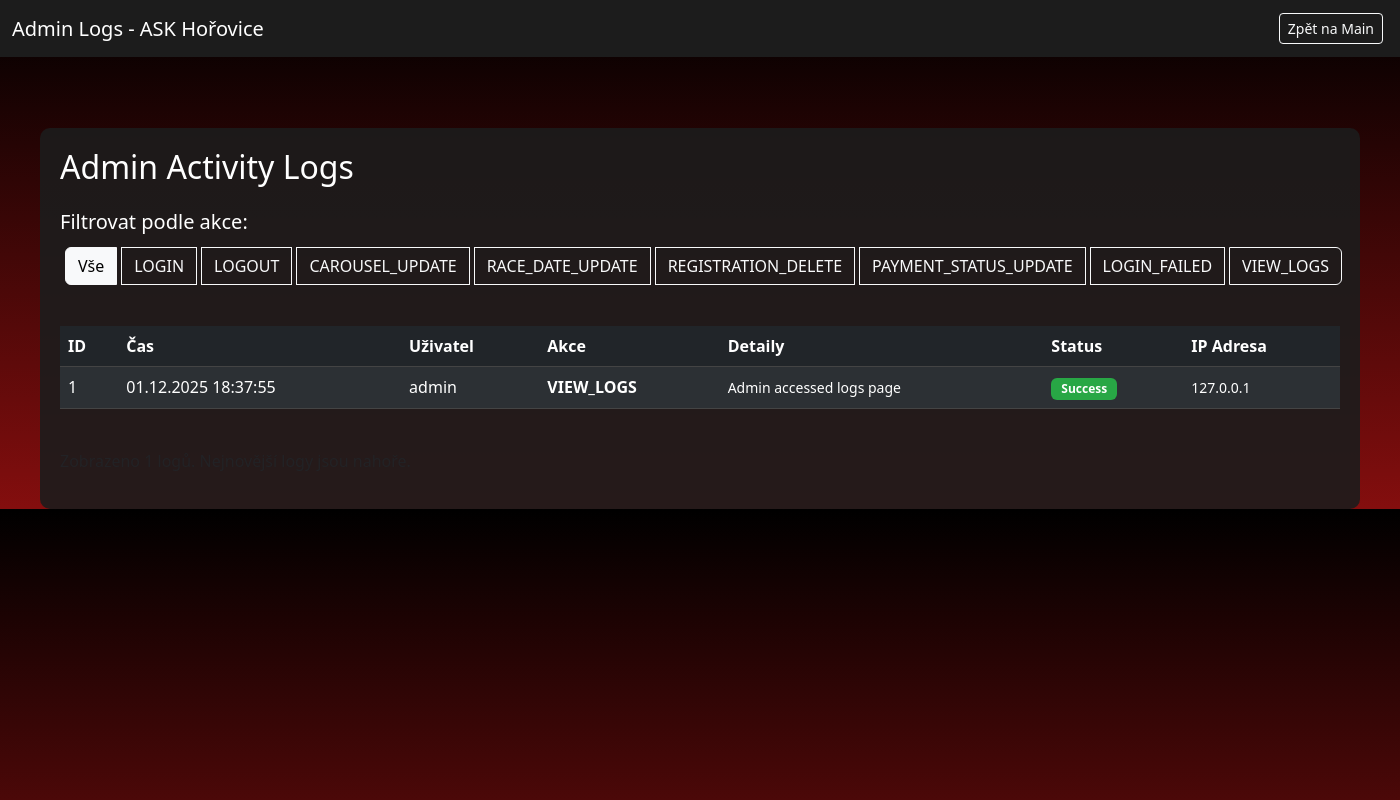
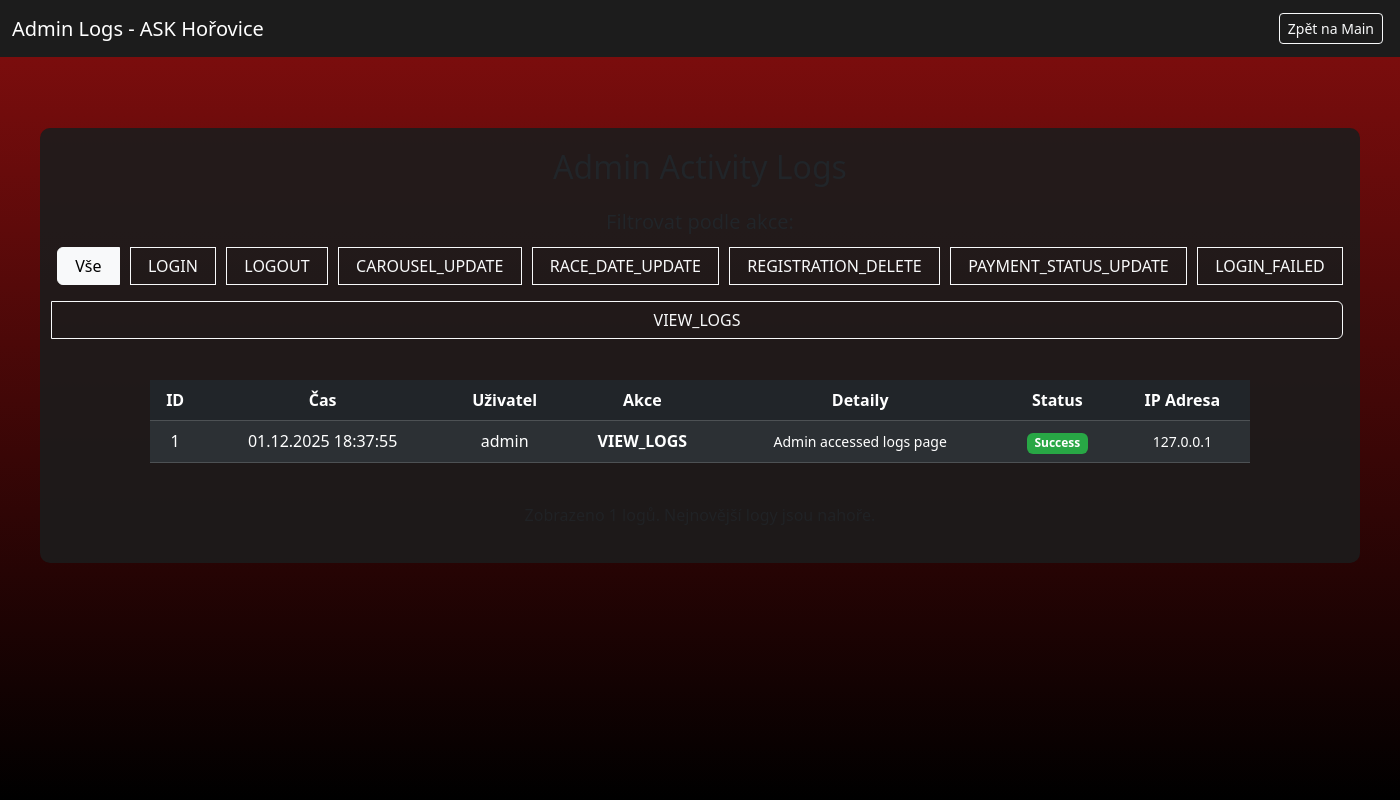
Before and after one commit to Mir04ange/ASZhoroviceWebphp, a PHP site: page /back/view_logs.php in a window 1400 px wide. Run offline with PHP 8.4, Linux system fonts and the light colour scheme; a user stored in the database is signed in; data that the repository does not hold is empty; some libraries are stand-ins or nearby versions.

Commit message:
Styling logu + rozdeleni styles do vlastnich css

```diff
--- a/back/view_logs.php
+++ b/back/view_logs.php
@@ -14,7 +14,6 @@ $logger->log('VIEW_LOGS', 'Admin accessed logs page', 'success');
 
 $filter_action = isset($_GET['action']) ? $_GET['action'] : null;
 $logs = $logger->getLogs(200, $filter_action);
-
 $actions_list = array('LOGIN', 'LOGOUT', 'CAROUSEL_UPDATE', 'RACE_DATE_UPDATE', 'REGISTRATION_DELETE', 'PAYMENT_STATUS_UPDATE', 'LOGIN_FAILED', 'VIEW_LOGS');
 
 ?>
@@ -25,76 +24,26 @@ $actions_list = array('LOGIN', 'LOGOUT', 'CAROUSEL_UPDATE', 'RACE_DATE_UPDATE',
     <meta charset="UTF-8">
     <meta name="viewport" content="width=device-width, initial-scale=1.0">
     <title>Admin Logs - ASK Hořovice</title>
+    <link rel="stylesheet" href="/front/css/backLogsStyle.css">
     <link rel="stylesheet" href="../front/node_modules/bootstrap/dist/css/bootstrap.min.css">
-    <style>
-        body {
-            background: linear-gradient(0deg, #840e0eff, #000000);
-            color: #fff;
-            padding-top: 80px;
-        }
-        .navbar {
-            background-color: #1c1c1cff;
-        }
-        .container {
-            background-color: rgba(28, 28, 28, 0.9);
-            border-radius: 10px;
-            padding: 20px;
-            margin-top: 30px;
-        }
-        table {
-            border-color: #444;
-        }
-        th, td {
-            border-color: #444;
-            padding: 12px;
-        }
-        th {
-            background-color: rgba(100, 0, 0, 0.5);
-            font-weight: bold;
-        }
-        tr:hover {
-            background-color: rgba(100, 100, 100, 0.2);
-        }
-        .badge {
-            padding: 5px 10px;
-        }
-        .success {
-            background-color: #28a745;
-        }
-        .failed {
-            background-color: #dc3545;
-        }
-        .btn {
-            margin: 5px;
-        }
-        a {
-            color: #0275d8;
-            text-decoration: none;
-        }
-        a:hover {
-            text-decoration: underline;
-        }
-        .filter-section {
-            margin-bottom: 20px;
-        }
-    </style>
+
 </head>
 <body>
 
 <nav class="navbar navbar-dark fixed-top">
     <div class="container-fluid">
         <span class="navbar-brand mb-0 h1">Admin Logs - ASK Hořovice</span>
-        <a href="../front/main.php" class="btn btn-outline-light btn-sm">Zpět na Main</a>
+        <a href="../front/main.php" class="btn btn-outline-light btn-sm prettier">Zpět na Main</a>
     </div>
 </nav>
 
 <div class="container mt-5">
     <h2 class="mb-4">Admin Activity Logs</h2>
 
-    <div class="filter-section">
+    <div class="filter-section ">
         <h5>Filtrovat podle akce:</h5>
-        <div class="btn-group mb-3" role="group">
-            <a href="?action=" class="btn btn-outline-light <?php echo $filter_action === null ? 'active' : ''; ?>">Vše</a>
+        <div class="btn-group mb-3 " role="group">
+            <a href="?action=" class="btn btn-outline-light prettier <?php echo $filter_action === null ? 'active' : ''; ?>">Vše</a>
             <?php foreach ($actions_list as $act): ?>
                 <a href="?action=<?php echo urlencode($act); ?>" class="btn btn-outline-light <?php echo $filter_action === $act ? 'active' : ''; ?>">
                     <?php echo $act; ?>
--- /dev/null
+++ b/front/css/backLogsStyle.css
@@ -0,0 +1,112 @@
+body {
+            /* Use a fixed, full-viewport gradient to avoid tiling/glitches on some displays */
+            min-height: 100vh;
+            margin: 0;
+            background: linear-gradient(180deg, #840e0eff 0%, #000000 100%);
+            background-attachment: fixed;
+            background-repeat: no-repeat;
+            background-size: cover;
+            color: #fff;
+            padding-top: 80px;
+            -webkit-font-smoothing: antialiased;
+            -moz-osx-font-smoothing: grayscale;
+        }
+        .navbar {
+            background-color: #1c1c1cff;
+        }
+        .container {
+            background-color: rgba(28, 28, 28, 0.9);
+            border-radius: 10px;
+            padding: 20px;
+            margin-top: 30px;
+            text-align: center; /* center headings and inline elements inside container */
+        }
+        table {
+            border-color: #444;
+        }
+        /* Center the table container so the table appears centered on wide screens */
+        .table-responsive {
+            display: flex;
+            justify-content: center;
+        }
+
+        /* Keep table content centered but prevent it from stretching too wide */
+        .table-responsive .table {
+            display: inline-table;
+            max-width: 1100px; /* reasonable max width for readability */
+            width: 100%;
+        }
+        th, td {
+            border-color: #444;
+            padding: 12px;
+            vertical-align: middle;
+            text-align: center; /* center table cell content */
+            word-break: break-word;
+        }
+        th {
+            background-color: rgba(100, 0, 0, 0.5);
+            font-weight: bold;
+        }
+        tr:hover {
+            background-color: rgba(100, 100, 100, 0.2);
+        }
+
+        /* On small screens, let the table fill the container normally */
+        @media (max-width: 767px) {
+            .table-responsive {
+                display: block;
+            }
+            .table-responsive .table {
+                display: table;
+                width: 100%;
+                max-width: none;
+            }
+        }
+        .badge {
+            padding: 5px 10px;
+        }
+        .success {
+            background-color: #28a745;
+        }
+        .failed {
+            background-color: #dc3545;
+        }
+        .btn {
+            margin: 5px;
+        }
+        a {
+            color: #0275d8;
+            text-decoration: none;
+        }
+        a:hover {
+            text-decoration: underline;
+        }
+        .filter-section {
+            margin-bottom: 20px;
+        }
+
+        /* Center the action list (btn-group) and make it responsive */
+        .filter-section .btn-group {
+            display: inline-flex;
+            justify-content: center;
+            align-items: center;
+            flex-wrap: wrap;
+            gap: 6px;
+        }
+
+        /* Ensure buttons don't stretch too wide on small screens */
+        .filter-section .btn-group .btn {
+            white-space: nowrap;
+        }
+
+        .prettier {
+            font-family: 'Courier New', Courier, monospace;
+            text-decoration: none;
+            text-underline-offset: none;
+            border: 1px solid white;
+            color: white;
+            padding: 5px 10px;
+            border-radius: 5px;
+
+
+        }
--- a/front/css/main.css
+++ b/front/css/main.css
@@ -91,6 +91,10 @@ nav.navbar.scrolled,
     filter: invert(1) drop-shadow(0 0 5px rgba(0,0,0,0.7));
 }
 
+h5, .CarouselImgText{
+    color: white;
+    text-align: center;
+}
 .btn-black {
     background-color: #000;
     color: #fff;
--- a/front/main.php
+++ b/front/main.php
@@ -133,14 +133,13 @@ $race_date = file_exists("race_date.txt") ? file_get_contents("race_date.txt") :
   </div>
 </div>
 
-
 <!-- Admin formuláře -->
 <?php if(isset($_SESSION['role']) && $_SESSION['role'] == 'admin'): ?>
 <div class="container mt-4">
     <h5>Upravit Carousel</h5>
     <form action="update_carousel.php" method="POST" enctype="multipart/form-data">
     <?php for($i=1; $i<=5; $i++): ?>
-      <label>Obrázek <?= $i ?>:</label>
+      <label class="CarouselImgText">Obrázek <?= $i ?>:</label>
       <input type="file" name="carousel_img<?= $i ?>" accept="image/*" class="form-control mb-2">
       <input type="text" name="carousel_url<?= $i ?>" placeholder="nebo vložte URL obrázku" class="form-control mb-2">
     <?php endfor; ?>
```
